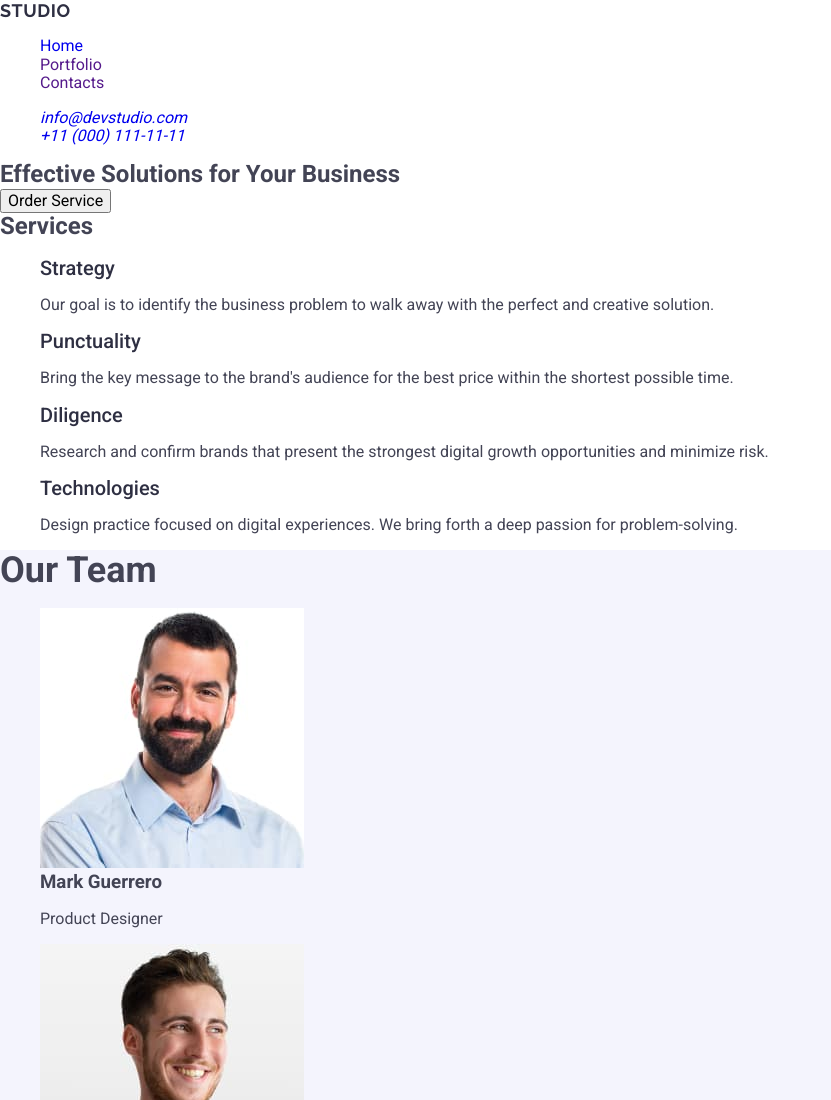
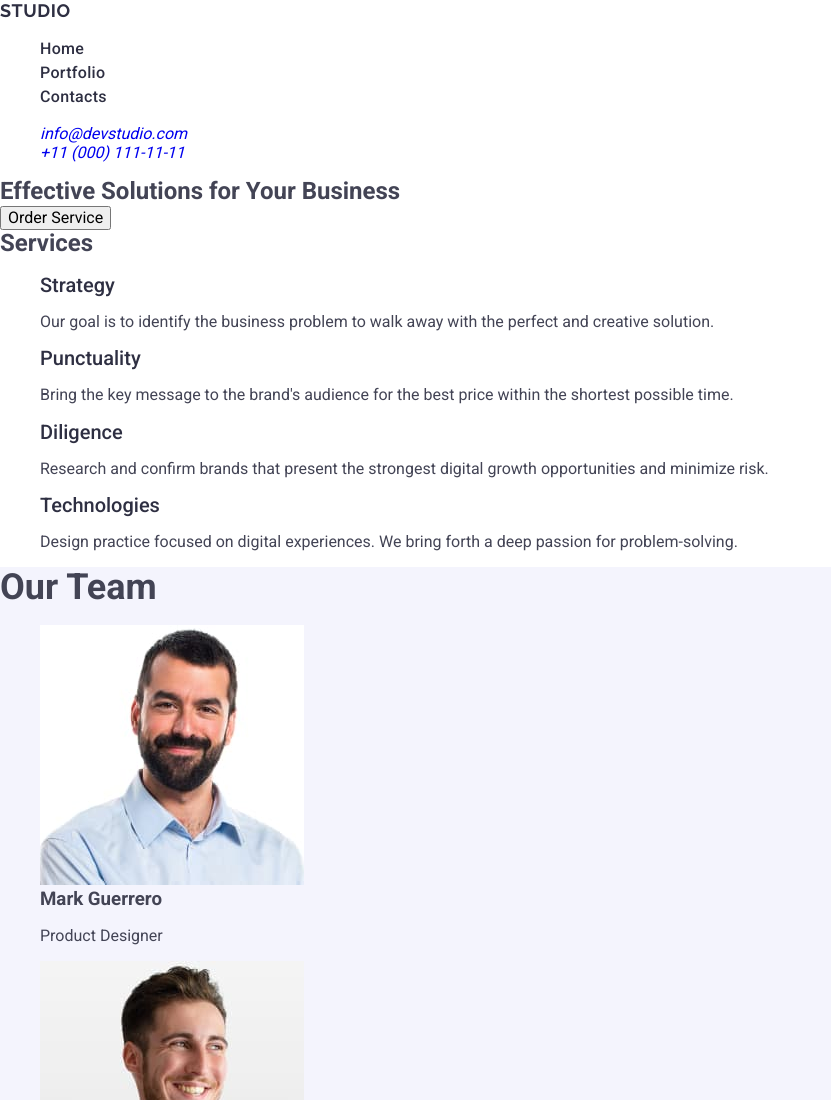
Before and after one commit to AndyGrigs/goit-markup-hw-02, a website built with Vite: page index.html in a window 1280 px wide. Shown: the top 1100 px of the page, without its empty margins (0-831 px from the left). Built offline with nearby package versions, Linux system fonts and the light colour scheme.

Commit message:
added hower color

```diff
--- a/css/styles.css
+++ b/css/styles.css
@@ -3,7 +3,7 @@
   --secondary-text-color: #2e2f42;
   --white-text-color: #ffffff;
   --accent-color: #4d5ae5;
-  --accent-hover-color: #9fa6f6;
+  --accent-hover-color: #404bbf;
   --font-size: 16px;
   --cloud-color: #f4f4fd;
 }
@@ -53,11 +53,16 @@ a {
   color: var(--secondary-text-color);
 }
 
-.menu-item li {
+.menu-item a {
   color: var(--secondary-text-color);
   font-weight: 500;
   line-height: 1.5;
   letter-spacing: 0.02em;
+}
+
+.menu-item a:hover,
+.menu-item a:focus {
+  color: var(--accent-hower-color);
 }
 
 /* Services Section */
```
